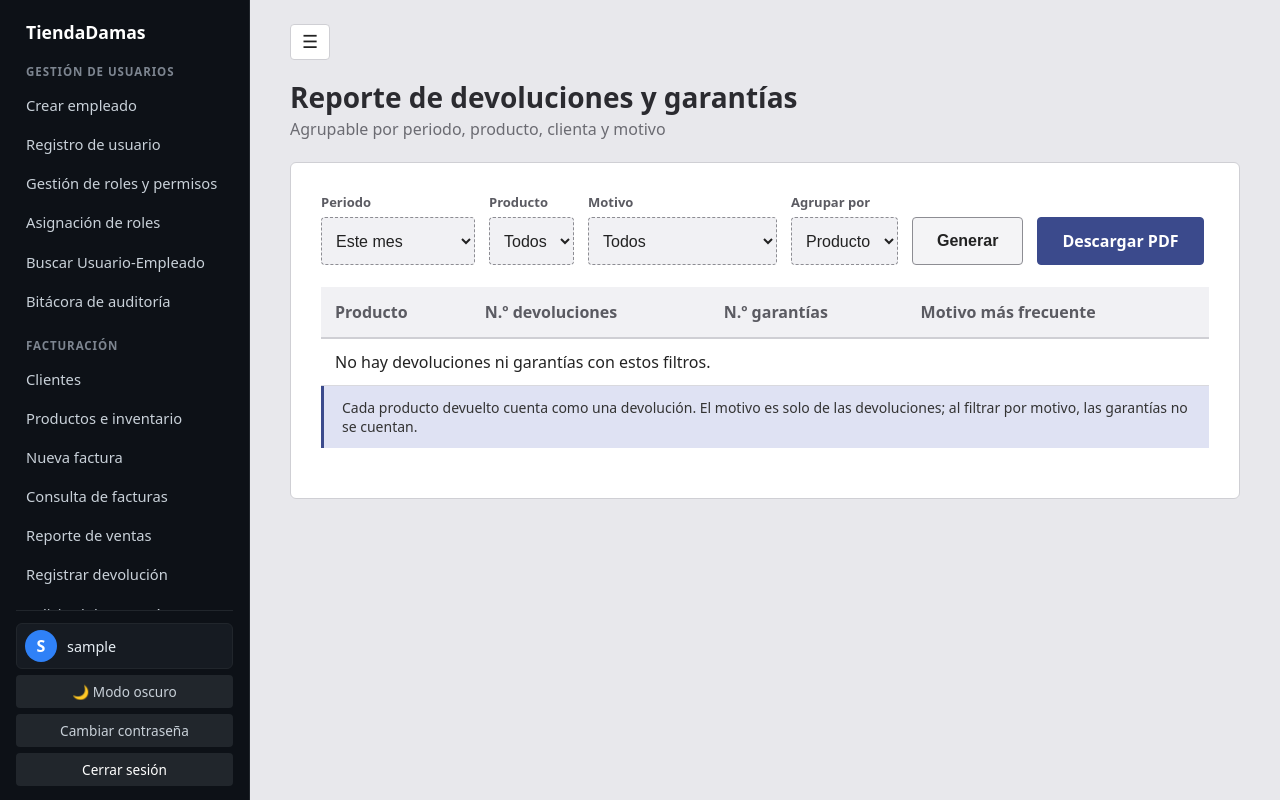
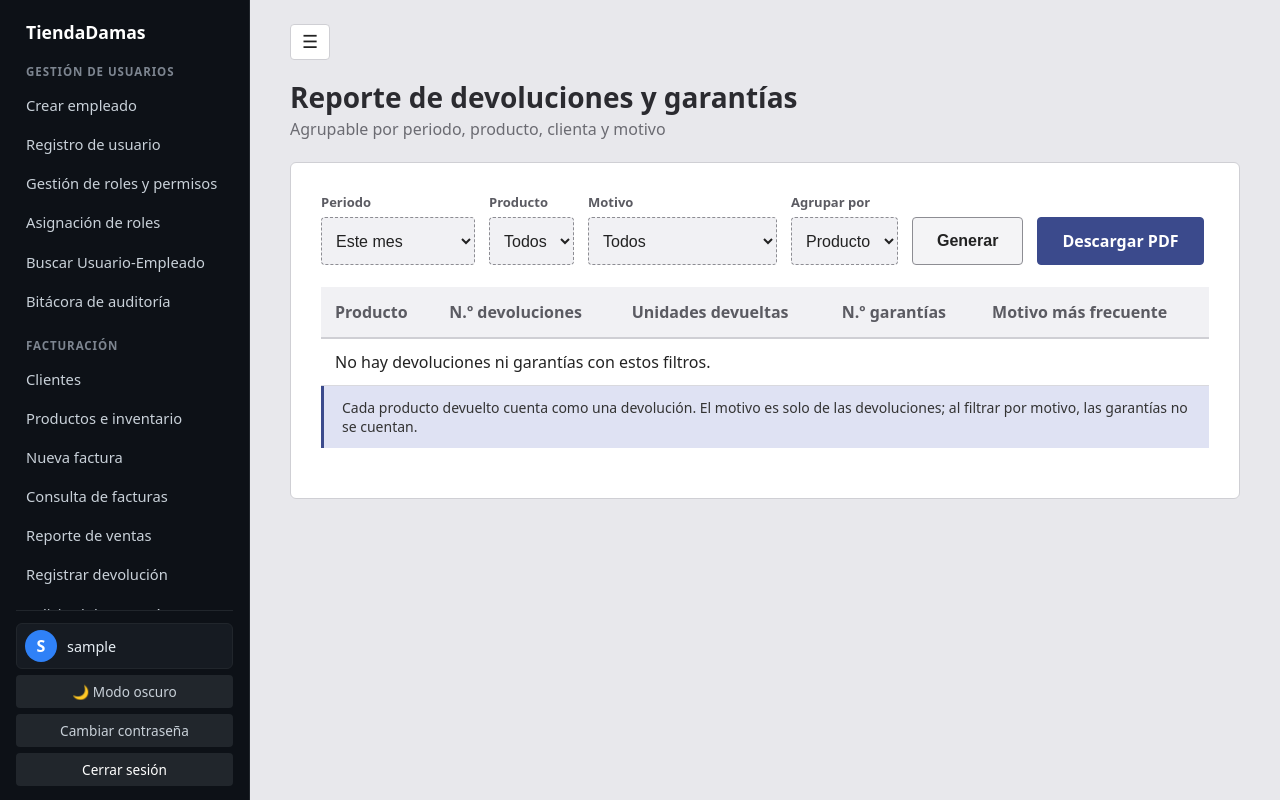
Before and after one commit to JuanchoLopezGalvis/TiendaDamasSoftware, a Django app: page /panel/facturacion/reporte-devoluciones-garantias/ in a window 1280 px wide. Run offline with Django 5.2, Linux system fonts and the light colour scheme; the visitor is signed in with stand-in values (Sample User, id 1); data that the repository does not hold is empty.

Commit message:
Mostrar unidades devueltas y estado de las facturas
- Reporte de devoluciones y garantías: columna de unidades devueltas (pantalla y PDF).
- Consulta de facturas: columna Estado (Activa, Devolución parcial, Devuelta, Anulada).

Co-Authored-By: Claude Opus 5.5 <noreply@anthropic.com>

```diff
--- a/Modulos/facturacion/views.py
+++ b/Modulos/facturacion/views.py
@@ -1,7 +1,7 @@
 from django.contrib import messages
 from django.contrib.auth.decorators import login_required, permission_required
 from django.db import transaction
-from django.db.models import Count,F, Q, Sum
+from django.db.models import Count,F, OuterRef, Q, Subquery, Sum
 from django.shortcuts import redirect, render
 from django.urls import reverse
 from django.utils import timezone
@@ -51,7 +51,15 @@ def _entero(texto, minimo=1, maximo=10**9):
 @login_required
 @permission_required('facturacion.view_factura', raise_exception=True)
 def consulta_facturas(request):
-    facturas = Factura.objects.select_related('cliente')
+    # Unidades compradas y devueltas (subconsultas para no duplicar sumas por los joins)
+    comprado = (DetalleFactura.objects.filter(factura=OuterRef('pk'))
+                .values('factura').annotate(s=Sum('cantidad')).values('s'))
+    devuelto = (DetalleDevolucion.objects.filter(detalle_factura__factura=OuterRef('pk'))
+                .values('detalle_factura__factura').annotate(s=Sum('cantidad')).values('s'))
+    facturas = Factura.objects.select_related('cliente').annotate(
+        unidades=Coalesce(Subquery(comprado), 0),
+        devueltas=Coalesce(Subquery(devuelto), 0),
+    )
 
     numero = request.GET.get('numero', '').strip()
     cliente = request.GET.get('cliente', '').strip()
@@ -80,9 +88,20 @@ def consulta_facturas(request):
             'cliente': f.cliente.nombre_completo,
             'fecha': f.fecha_factura.strftime('%d/%m/%Y'),
             'total': _cop(f.total),
+            'estado': _estado_factura(f),
         } for f in facturas[:200]],
         'f': {'numero': numero, 'cliente': cliente, 'fecha': fecha},
     })
+
+def _estado_factura(f):
+    """(texto, clase de la píldora) según si está anulada o tiene devoluciones."""
+    if f.estado == Factura.Estado.ANULADA:
+        return 'Anulada', 'pill-error'
+    if f.devueltas and f.devueltas >= f.unidades:
+        return 'Devuelta', 'pill-off'
+    if f.devueltas:
+        return 'Devolución parcial', 'pill-warn'
+    return 'Activa', 'pill-ok'
 
 @login_required
 @permission_required('facturacion.add_factura', raise_exception=True)
@@ -766,11 +785,12 @@ def reporte_dg(request):
     grupos = {}
 
     def grupo(k):
-        return grupos.setdefault(k, {'dev': 0, 'gar': 0, 'motivos': Counter()})
+        return grupos.setdefault(k, {'dev': 0, 'uds': 0, 'gar': 0, 'motivos': Counter()})
 
     for l in devs:
         g = grupo(clave(l.detalle_factura, l.devolucion.fecha_devolucion))
         g['dev'] += 1
+        g['uds'] += l.cantidad
         g['motivos'][l.devolucion.get_motivo_display()] += 1
     for gr in gars:
         grupo(clave(gr.detalle_factura, gr.fecha_solicitud))['gar'] += 1
@@ -781,6 +801,7 @@ def reporte_dg(request):
         filas.append({
             'grupo': nombre,
             'devoluciones': g['dev'],
+            'unidades': g['uds'],
             'garantias': g['gar'],
             'motivo': top[0][0] if top else '—',
         })
@@ -792,18 +813,21 @@ def reporte_dg(request):
 
     titulo_grupo = {'producto': 'Producto', 'cliente': 'Clienta', 'mes': 'Mes'}[agrupar]
     total_dev = sum(f['devoluciones'] for f in filas)
+    total_uds = sum(f['unidades'] for f in filas)
     total_gar = sum(f['garantias'] for f in filas)
 
     if request.GET.get('formato') == 'pdf':
         p = Producto.objects.filter(pk=_entero(producto)).first() if _entero(producto) else None
         contenido = [
             pdf.tabla(
-                [titulo_grupo, 'N.º devoluciones', 'N.º garantías', 'Motivo más frecuente'],
-                [[f['grupo'], f['devoluciones'], f['garantias'], f['motivo']] for f in filas]
-                or [['No hay devoluciones ni garantías con estos filtros.', '', '', '']],
-                derecha=(1, 2),
-                total=['Total', total_dev, total_gar, ''] if len(filas) > 1 else None,
-                anchos=[7 * pdf.cm, 3.2 * pdf.cm, 3 * pdf.cm, 3.8 * pdf.cm],
+                [titulo_grupo, 'N.º devoluciones', 'Unidades devueltas', 'N.º garantías',
+                 'Motivo más frecuente'],
+                [[f['grupo'], f['devoluciones'], f['unidades'], f['garantias'], f['motivo']]
+                 for f in filas]
+                or [['No hay devoluciones ni garantías con estos filtros.', '', '', '', '']],
+                derecha=(1, 2, 3),
+                total=['Total', total_dev, total_uds, total_gar, ''] if len(filas) > 1 else None,
+                anchos=[4.4 * pdf.cm, 3.0 * pdf.cm, 3.4 * pdf.cm, 2.4 * pdf.cm, 3.8 * pdf.cm],
             ),
             pdf.Spacer(1, 0.4 * pdf.cm),
             pdf.parrafo(
@@ -831,6 +855,7 @@ def reporte_dg(request):
         'motivos': Devolucion.Motivo.choices,
         'filas': filas,
         'total_dev': total_dev,
+        'total_uds': total_uds,
         'total_gar': total_gar,
         'titulo_grupo': titulo_grupo,
     })
--- a/templates/consulta_factura.html
+++ b/templates/consulta_factura.html
@@ -33,6 +33,7 @@
                     <th>Cliente</th>
                     <th>Fecha</th>
                     <th>Total</th>
+                    <th>Estado</th>
                 </tr>
             </thead>
             <tbody>
@@ -42,9 +43,10 @@
                     <td>{{ fa.cliente }}</td>
                     <td>{{ fa.fecha }}</td>
                     <td>{{ fa.total }}</td>
+                    <td><span class="pill {{ fa.estado.1 }}">{{ fa.estado.0 }}</span></td>
                 </tr>
                 {% empty %}
-                <tr><td colspan="4">No hay facturas.</td></tr>
+                <tr><td colspan="5">No hay facturas.</td></tr>
                 {% endfor %}
             </tbody>
         </table>
--- a/templates/reporte_dg.html
+++ b/templates/reporte_dg.html
@@ -58,6 +58,7 @@
                 <tr>
                     <th>{{ titulo_grupo }}</th>
                     <th>N.º devoluciones</th>
+                    <th>Unidades devueltas</th>
                     <th>N.º garantías</th>
                     <th>Motivo más frecuente</th>
                 </tr>
@@ -67,16 +68,18 @@
                 <tr>
                     <td>{{ f.grupo }}</td>
                     <td>{{ f.devoluciones }}</td>
+                    <td>{{ f.unidades }}</td>
                     <td>{{ f.garantias }}</td>
                     <td>{{ f.motivo }}</td>
                 </tr>
                 {% empty %}
-                <tr><td colspan="4">No hay devoluciones ni garantías con estos filtros.</td></tr>
+                <tr><td colspan="5">No hay devoluciones ni garantías con estos filtros.</td></tr>
                 {% endfor %}
                 {% if filas|length > 1 %}
                 <tr>
                     <td><strong>Total</strong></td>
                     <td><strong>{{ total_dev }}</strong></td>
+                    <td><strong>{{ total_uds }}</strong></td>
                     <td><strong>{{ total_gar }}</strong></td>
                     <td></td>
                 </tr>
```
